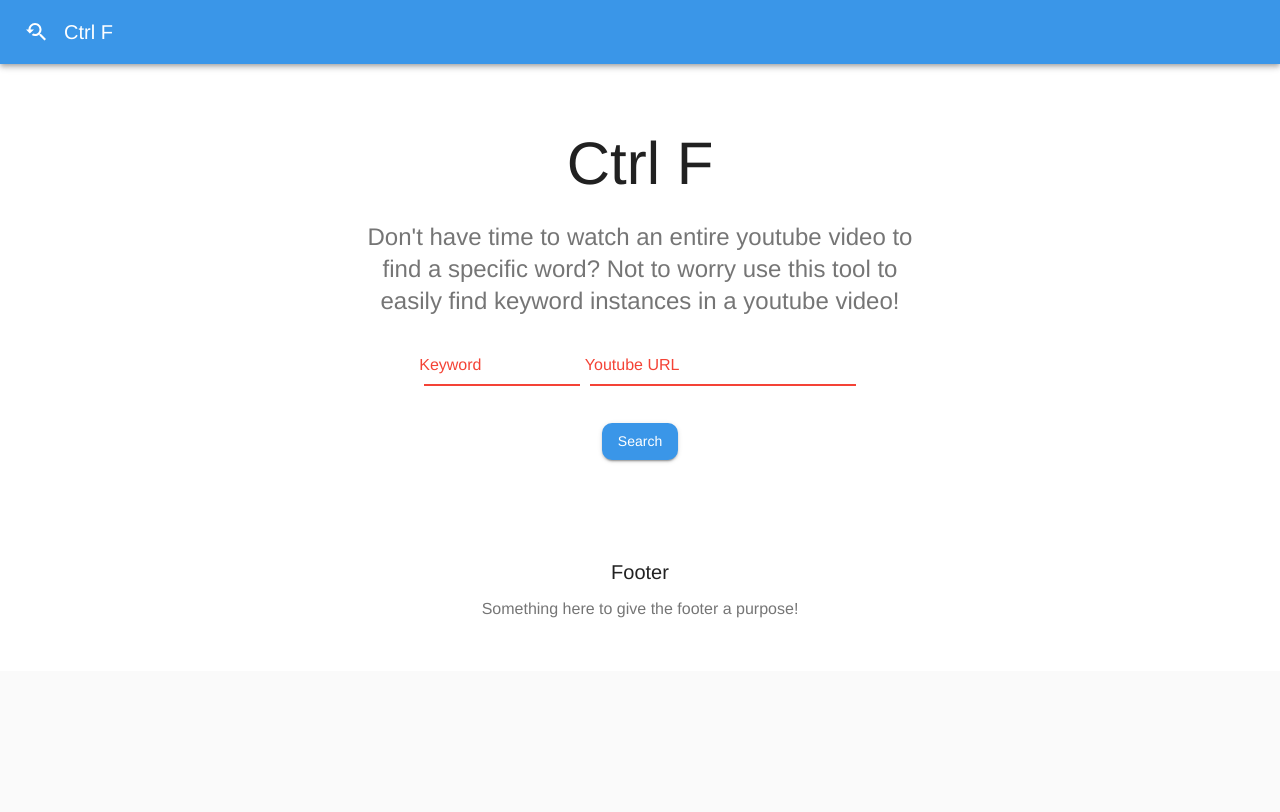
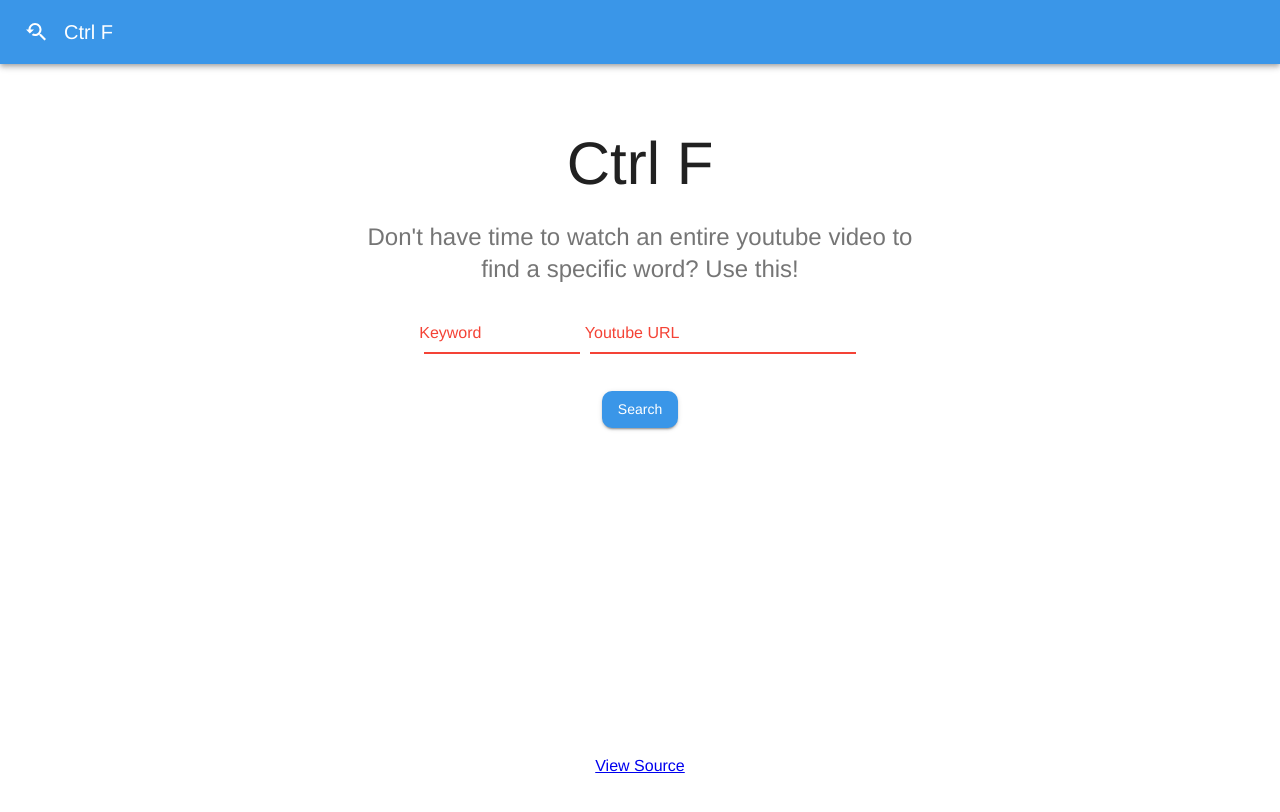
Before and after one commit to rahibk/ctrlf, a React (Create React App) app: page / in a window 1280 px wide. Shown: the top 812 px of the page. Built offline with nearby package versions, Linux system fonts and the light colour scheme.

Commit message:
Added errors

```diff
--- a/src/Components/MainBody.jsx
+++ b/src/Components/MainBody.jsx
@@ -16,7 +16,9 @@ const useStyles = makeStyles(theme => ({
   },
   heroContent: {
     backgroundColor: theme.palette.background.paper,
-    padding: theme.spacing(8, 0, 6)
+    padding: theme.spacing(8, 0, 6),
+    height: "80vh",
+    overflow: "hidden"
   },
   heroButtons: {
     marginTop: theme.spacing(4)
@@ -50,8 +52,23 @@ export default function MainBody() {
   const [keyword, setKeyword] = useState("");
   const [youtubeUrl, setYoutubeUrl] = useState("");
 
+  function isValidURL() {
+    var regExp = /^.*((youtu.be\/)|(v\/)|(\/u\/\w\/)|(embed\/)|(watch\?))\??v?=?([^#\&\?]*).*/;
+    var match = youtubeUrl.match(regExp);
+    if (match && match[7].length === 11) {
+      return true;
+    } else {
+      return false;
+    }
+  }
+
   function handleClick() {
-    setSearchTriggered(true);
+    if (isValidURL()) {
+      setSearchTriggered(true);
+    }
+    else {
+      alert("Invalid youtube URL");
+    }
   }
 
   function handleKeywordChange(event) {
@@ -82,10 +99,10 @@ export default function MainBody() {
           </Typography>
         </Toolbar>
       </AppBar>
-      <main>
+      <main >
         {/* Hero unit */}
         <div className={classes.heroContent}>
-        {youtubeUrl.length && keyword.length && searchTriggered ? (<SearchResult youtubeUrl={youtubeUrl} keyword={keyword}/>) : (
+        {youtubeUrl.length && keyword.length && searchTriggered ? (<SearchResult youtubeUrl={youtubeUrl} keyword={keyword} setSearchTriggered={setSearchTriggered}/>) : (
           <Container maxWidth="sm">
             <Typography
               component="h1"
@@ -104,17 +121,21 @@ export default function MainBody() {
               paragraph
 
             >
-             Don't have time to watch an entire youtube video to find a specific word? Not to worry use this tool to easily find keyword instances in a youtube video!{" "}
+             Don't have time to watch an entire youtube video to find a specific word? Use this!{" "}
             </Typography>
+            <form>
+
             <div id="input" style={{display: "flex", justifyContent:"center" }}>
                   <TextField style={{ padding: "5px", width: "30%"}} helperText="" error={keyword.length === 0} onChange={handleKeywordChange} id="keyword" label="Keyword" placeholder="economics"/>
-                  <TextField style={{ padding: "5px", width: "50%"}} helperText="" error={youtubeUrl.length === 0} onChange={handleUrlChange} id="url" label="Youtube URL" placeholder="http://youtube.com/YourURL" />
+                  <TextField style={{ padding: "5px", width: "50%"}} helperText="" error={youtubeUrl.length === 0} onChange={handleUrlChange} id="url" label="Youtube URL" placeholder="http://youtube.com/videoid" />
                   </div>
               <div className={classes.heroButtons}>
-                <Button  onClick={handleClick} variant="contained" color="primary">
+                <Button  type="submit" onClick={handleClick} variant="contained" color="primary">
                   Search
                 </Button>
               </div>
+              </form>
+
 
           </Container>
           )}
@@ -122,16 +143,13 @@ export default function MainBody() {
 
       </main>
       <footer className={classes.footer}>
-        <Typography variant="h6" align="center" gutterBottom>
-          Footer
-        </Typography>
         <Typography
           variant="subtitle1"
           align="center"
           color="textSecondary"
           component="p"
         >
-          Something here to give the footer a purpose!
+         <a href="https://github.com/rahibk/ctrlf">View Source</a>
         </Typography>
       </footer>
     </React.Fragment>
--- a/src/Components/SearchResult.jsx
+++ b/src/Components/SearchResult.jsx
@@ -9,7 +9,7 @@ import KeyboardArrowLeft from "@material-ui/icons/KeyboardArrowLeft";
 import KeyboardArrowRight from "@material-ui/icons/KeyboardArrowRight";
 import * as YoutubeClient from "../Clients/YoutubeClient";
 
-export default function SearchResult({ youtubeUrl, keyword }) {
+export default function SearchResult({ youtubeUrl, keyword, setSearchTriggered }) {
   const [activeStep, setActiveStep] = useState(0);
   const [videoUrl, setVideoUrl] = useState("");
   const [timeStamps, setTimeStamps] = useState([]);
@@ -35,8 +35,11 @@ export default function SearchResult({ youtubeUrl, keyword }) {
   function callYoutubeClient(id) {
     YoutubeClient.getTranscript(id)
       .then(function (response) {
+        if (response.length === 0) {
+          alert("No captions available. Please try another video.");
+          window.location.reload();
+        }
         setVideoTranscript(response);
-
         var parser, xmlDoc;
         var text = response;
 
@@ -138,9 +141,7 @@ export default function SearchResult({ youtubeUrl, keyword }) {
           }
         />
       </Container>
-      <Typography variant="h5" align="center" color="textSecondary">
-        Search for another word?
-      </Typography>
+      <Button style={{marginTop: "20px"}} variant="contained" color="primary" onClick={setSearchTriggered(true)}>New Search</Button>
     </div>
   );
 }
```
